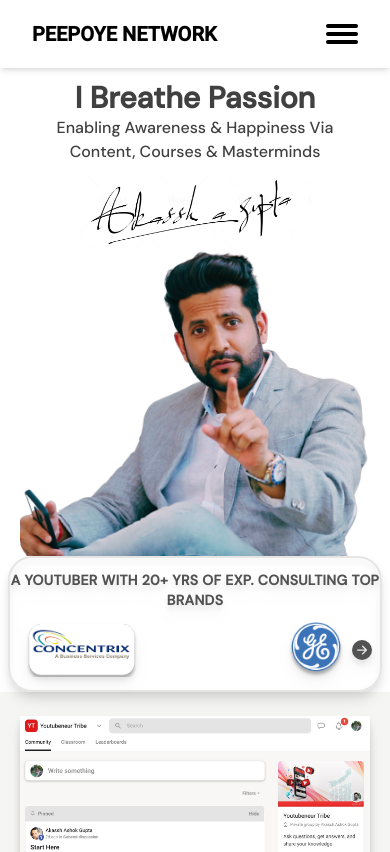
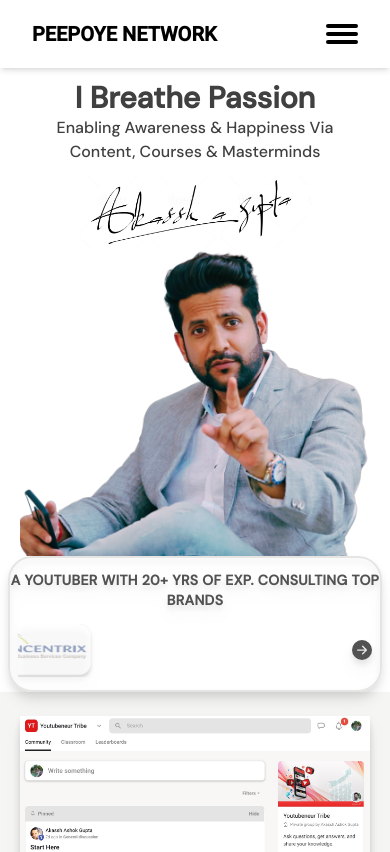
Before and after one commit to Ritr2/peepoyenetwork, a Next.js app: page / in a window 390 px wide. Shown: the top 852 px of the page. Built offline with nearby package versions, Linux system fonts and the light colour scheme.

Commit message:
update footer and experince

```diff
--- a/src/components/Experience.jsx
+++ b/src/components/Experience.jsx
@@ -8,19 +8,23 @@ export default function Experience() {
   const [visibleRange, setVisibleRange] = React.useState([0, 1]);
 
   const handlescrollright = () => {
-    if (visibleRange[1] < images.length-1) {
-      setVisibleRange([visibleRange[0] + 2, visibleRange[1] + 2]);
-    }
-    else {
+    if (visibleRange[1] < images.length - 1) {
+      setVisibleRange([visibleRange[0] + 1, visibleRange[1] + 1]);
+    } else {
       setVisibleRange([0, 1]);
     }
   }
 
   useEffect(() => {
-    setInterval(() => {
-      handlescrollright();
+    const interval = setInterval(() => {
+      if (visibleRange[1] < images.length - 1) {
+        setVisibleRange([visibleRange[0] + 1, visibleRange[1] + 1]);
+      } else {
+        setVisibleRange([0, 1]);
+      }
     }, 3000);
-  }, []);
+    return () => clearInterval(interval);
+  }, [visibleRange]);
 
   return (
     <section className='px-2 md:px-20 w-full'>
--- a/src/components/Footer.jsx
+++ b/src/components/Footer.jsx
@@ -36,16 +36,13 @@ export default function Footer() {
       <div className="flex md:flex-row flex-col gap-3 mt-10 w-full items-center justify-between z-10">
         <p className="text-sm font-sans font-thin md:text-xl text-left text-white flex-1">© The PeepoyeNetwork. All rights reserved.</p>
         <div className="flex flex-row flex-1 justify-center">
-          <p>
             <Link href="/careers" className="text-base font-sans font-thin md:text-xl text-left px-2 cursor-pointer border-r-2 border-white text-white">Careers</Link>
             <Link href="/help-center" className="text-base font-sans font-thin md:text-xl text-left px-2 cursor-pointer border-r-2 border-white text-white">Help Center</Link>
             <a href="https://merchit.in/pages/peepoye" className="text-base font-sans font-thin cursor-pointer md:text-xl text-left text-white px-2" target="_blank" rel="noopener noreferrer">Shop</a>
-          </p>
         </div>
-        <div className="flex flex-col md:flex-row flex-1 justify-center">
-          <p><Link href="/refund-policy" className="text-base font-sans cursor-pointer font-thin md:text-xl text-center md:text-left px-1 border-r-2 border-white text-white">Refund Policy</Link>
-            <Link href="/privacy-policy" className="text-base font-sans cursor-pointer font-thin md:text-xl text-center md:text-left px-1 border-r-2 border-white text-white">Privacy Policy</Link>
-          </p>
+        <div className="flex flex-row flex-wrap flex-1 justify-center">
+          <Link href="/refund-policy" className="text-base font-sans cursor-pointer font-thin md:text-xl text-center md:text-left px-1 border-r-2 border-white text-white">Refund Policy</Link>
+          <Link href="/privacy-policy" className="text-base font-sans cursor-pointer font-thin md:text-xl text-center md:text-left px-1 border-r-2 border-white text-white">Privacy Policy</Link>
           <Link href="/terms-of-service" className="text-base font-sans cursor-pointer font-thin md:text-xl text-center md:text-left text-white px-1">Terms of Service</Link>
         </div>
       </div>
```
